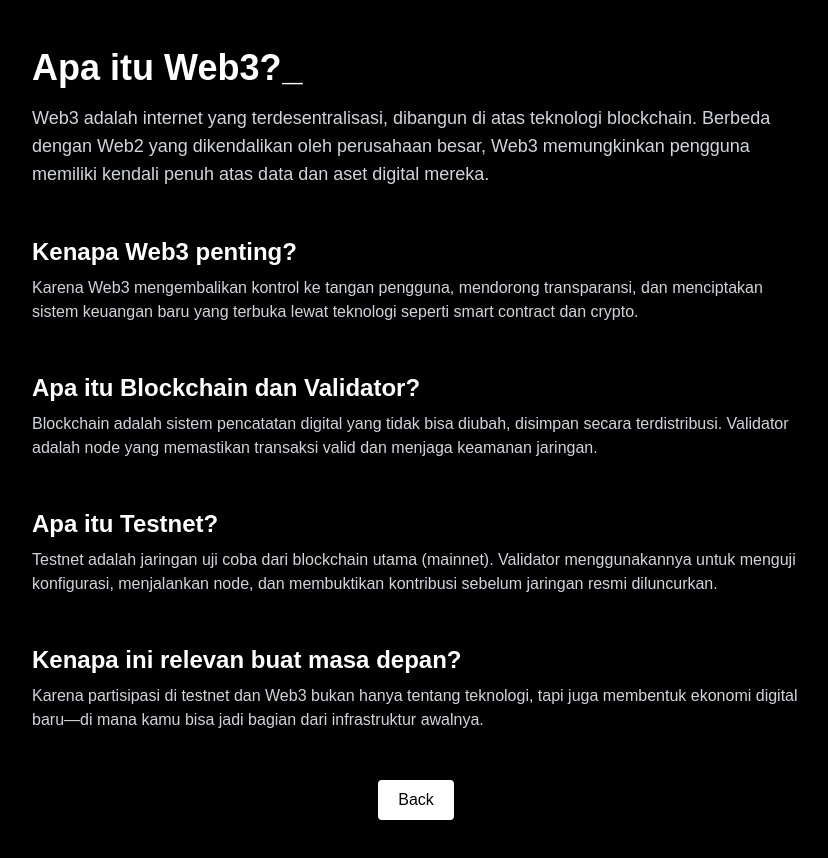
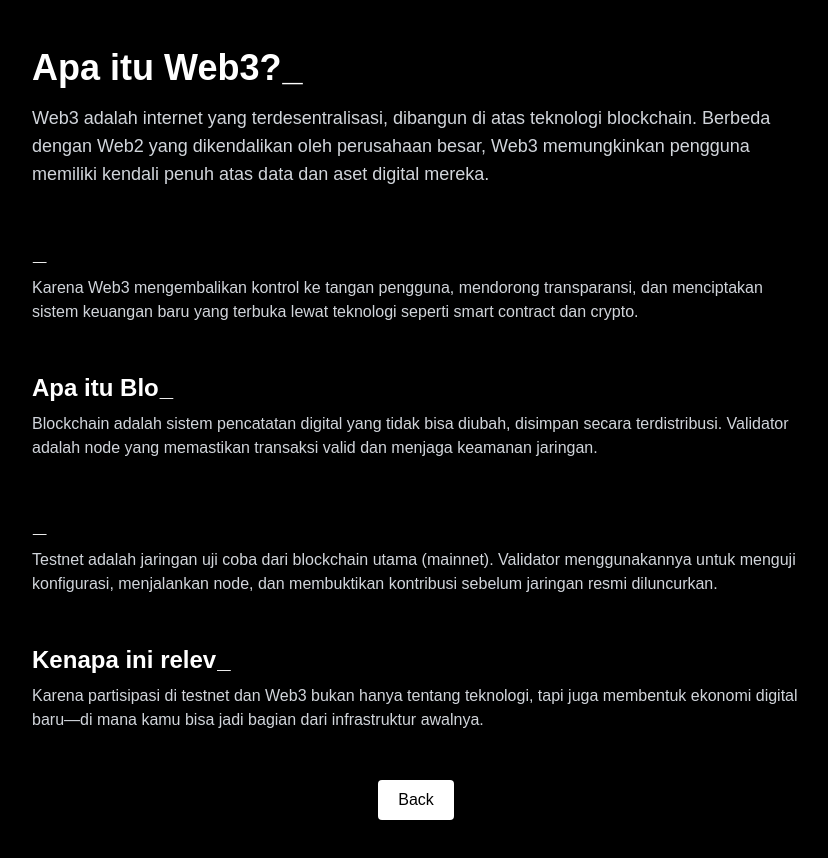
Before and after one commit to Heroness1/daycreed-inframe, a Next.js app: page /web3-intro in a window 1280 px wide. Shown: the top 858 px of the page, without its empty margins (224-1052 px from the left). Built offline with nearby package versions, Linux system fonts and the light colour scheme.

Commit message:
Update web3-intro.js

```diff
--- a/pages/web3-intro.js
+++ b/pages/web3-intro.js
@@ -1,4 +1,18 @@
 import Typewriter from 'typewriter-effect';
+
+function TypedTitle({ text }) {
+  return (
+    <Typewriter
+      options={{
+        strings: [text],
+        autoStart: true,
+        loop: false,
+        delay: 50,
+        cursor: '_',
+      }}
+    />
+  );
+}
 
 export default function Web3Intro() {
   return (
@@ -23,28 +37,36 @@ export default function Web3Intro() {
       </section>
 
       <section className="max-w-3xl mx-auto">
-        <h2 className="text-2xl font-bold mb-2">Kenapa Web3 penting?</h2>
+        <h2 className="text-2xl font-bold mb-2">
+          <TypedTitle text="Kenapa Web3 penting?" />
+        </h2>
         <p className="text-gray-300">
           Karena Web3 mengembalikan kontrol ke tangan pengguna, mendorong transparansi, dan menciptakan sistem keuangan baru yang terbuka lewat teknologi seperti smart contract dan crypto.
         </p>
       </section>
 
       <section className="max-w-3xl mx-auto">
-        <h2 className="text-2xl font-bold mb-2">Apa itu Blockchain dan Validator?</h2>
+        <h2 className="text-2xl font-bold mb-2">
+          <TypedTitle text="Apa itu Blockchain dan Validator?" />
+        </h2>
         <p className="text-gray-300">
           Blockchain adalah sistem pencatatan digital yang tidak bisa diubah, disimpan secara terdistribusi. Validator adalah node yang memastikan transaksi valid dan menjaga keamanan jaringan.
         </p>
       </section>
 
       <section className="max-w-3xl mx-auto">
-        <h2 className="text-2xl font-bold mb-2">Apa itu Testnet?</h2>
+        <h2 className="text-2xl font-bold mb-2">
+          <TypedTitle text="Apa itu Testnet?" />
+        </h2>
         <p className="text-gray-300">
           Testnet adalah jaringan uji coba dari blockchain utama (mainnet). Validator menggunakannya untuk menguji konfigurasi, menjalankan node, dan membuktikan kontribusi sebelum jaringan resmi diluncurkan.
         </p>
       </section>
 
       <section className="max-w-3xl mx-auto">
-        <h2 className="text-2xl font-bold mb-2">Kenapa ini relevan buat masa depan?</h2>
+        <h2 className="text-2xl font-bold mb-2">
+          <TypedTitle text="Kenapa ini relevan buat masa depan?" />
+        </h2>
         <p className="text-gray-300">
           Karena partisipasi di testnet dan Web3 bukan hanya tentang teknologi, tapi juga membentuk ekonomi digital baru—di mana kamu bisa jadi bagian dari infrastruktur awalnya.
         </p>
```
